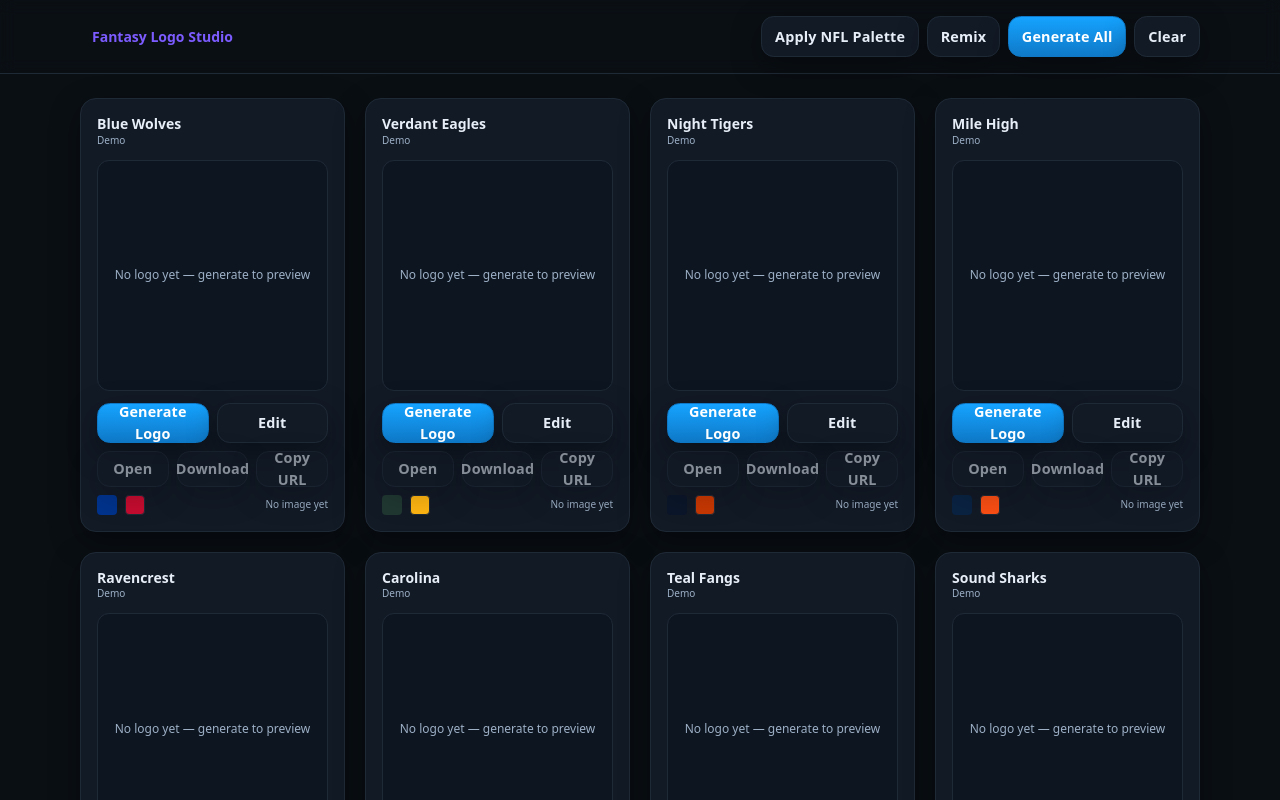
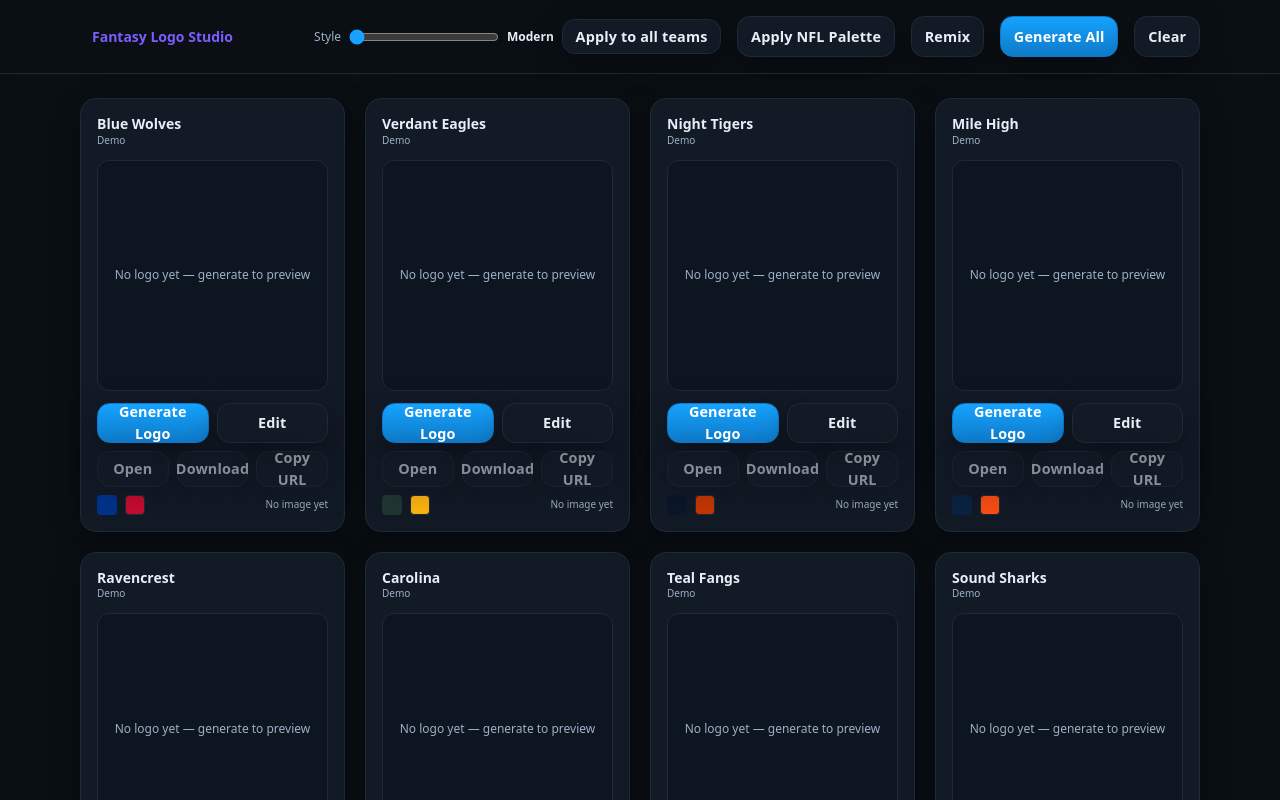
Before and after one commit to nmortimer/NewFantasy2, a Next.js app: page / in a window 1280 px wide. Both pictures are taken after a click on the button "Try Demo League". Shown: the top 800 px of the page. Built offline with nearby package versions, Linux system fonts and the light colour scheme.

Commit message:
Update index.tsx

```diff
--- a/pages/index.tsx
+++ b/pages/index.tsx
@@ -1,4 +1,4 @@
-import { FormEvent, useCallback, useMemo, useState } from 'react';
+import { FormEvent, useCallback, useState } from 'react';
 import TeamCard, { Team } from '../components/TeamCard';
 import Modal from '../components/Modal';
 
@@ -28,6 +28,7 @@ const NFL_PALETTE: Array<{ primary: string; secondary: string; name: string }> =
 ];
 
 const FALLBACK_MASCOTS = ['wolf','bear','eagle','hawk','dragon','knight','viking','pirate','bull','tiger','panther','raven','shark','stallion','bison','ram','fox','gorilla'];
+const STYLE_LABELS = ['Modern', 'Geometric', 'Symmetric', 'Dynamic', 'Retro', 'Rounded'] as const;
 
 function deriveMascot(name: string): string {
   const n = (name || '').toLowerCase();
@@ -75,6 +76,9 @@ export default function HomePage(){
   const [imageModalUrl, setImageModalUrl] = useState<string|null>(null);
   const [samplePreviewUrl, setSamplePreviewUrl] = useState<string|null>(null);
 
+  // NEW: league-wide style knob (applies to initial mapping + can re-apply later)
+  const [leagueStyle, setLeagueStyle] = useState<number>(0);
+
   const applyNFLPalette = useCallback(()=> {
     setTeams(prev => prev.map((t,i)=> {
       const p = NFL_PALETTE[i % NFL_PALETTE.length];
@@ -87,6 +91,10 @@ export default function HomePage(){
       return { ...t, primary: p.primary, secondary: p.secondary };
     }));
   },[]);
+
+  const applyLeagueStyleToAll = useCallback(()=>{
+    setTeams(prev => prev.map(t => ({ ...t, style: leagueStyle })));
+  },[leagueStyle]);
 
   const handleLoadLeague = useCallback(async (e: FormEvent)=>{
     e.preventDefault(); if(!leagueId.trim()) return;
@@ -108,7 +116,7 @@ export default function HomePage(){
           primary: t.primary || base.primary,
           secondary: t.secondary || base.secondary,
           seed: t.seed || Math.floor(Math.random()*10_000)+1,
-          style: 0,
+          style: leagueStyle,       // <- seed teams with the chosen league style
           logoUrl: t.logoUrl || ''
         };
       });
@@ -117,7 +125,7 @@ export default function HomePage(){
       if (typeof window !== 'undefined') window.history.replaceState(null, '', `?${params.toString()}`);
     }catch(err){ console.error(err); alert('Could not load league. Double-check provider/ID (ESPN may require SWID/S2).'); }
     finally{ setLoading(false); }
-  },[provider,leagueId,espnSWID,espnS2]);
+  },[provider,leagueId,espnSWID,espnS2,leagueStyle]);
 
   const updateTeam = useCallback((id:string,patch:Partial<Team>)=>{
     setTeams(prev=>prev.map(t=>t.id===id?{...t,...patch}:t));
@@ -160,11 +168,11 @@ export default function HomePage(){
       primary: s.primary,
       secondary: s.secondary,
       seed: s.seed,
-      style: 0,
+      style: leagueStyle,
       logoUrl: ''
     }));
     setTeams(demo);
-  }, []);
+  }, [leagueStyle]);
 
   /** ---------- EMPTY (marketing) STATE ---------- **/
   if (!teams.length) {
@@ -179,9 +187,35 @@ export default function HomePage(){
 
         <main className="mx-auto max-w-6xl px-4">
           {/* Hero */}
-          <section className="py-12 md:py-16 text-center">
+          <section className="py-10 md:py-14 text-center">
             <h1 className="text-3xl md:text-4xl font-extrabold">Instant, professional NFL-style logos for your fantasy league</h1>
-            <p className="mt-3 text-[var(--muted)] max-w-2xl mx-auto">Paste your league, pick colors, and generate bold, text-free emblems your whole league can download and share.</p>
+            <p className="mt-3 text-[var(--muted)] max-w-2xl mx-auto">Pick a style for your league, load your teams, and generate bold text-free emblems with your colors.</p>
+
+            {/* League-wide Style knob */}
+            <div className="mt-6 panel inline-block text-left">
+              <div className="flex items-center justify-between gap-6">
+                <div>
+                  <div className="text-xs text-[var(--muted)]">League Style</div>
+                  <div className="text-sm font-semibold">{STYLE_LABELS[leagueStyle]}</div>
+                </div>
+                <div className="min-w-[220px]">
+                  <input
+                    type="range"
+                    min={0}
+                    max={5}
+                    step={1}
+                    value={leagueStyle}
+                    onChange={(e)=>setLeagueStyle(parseInt(e.target.value,10))}
+                    className="w-full accent-[var(--accent)]"
+                  />
+                  <div className="grid grid-cols-6 text-[10px] text-[var(--muted)] mt-1">
+                    {STYLE_LABELS.map((l, i) => (
+                      <div key={l} className={`text-center ${i === leagueStyle ? 'text-[var(--text)] font-semibold' : ''}`}>{l}</div>
+                    ))}
+                  </div>
+                </div>
+              </div>
+            </div>
 
             <form onSubmit={handleLoadLeague} className="mt-6 flex flex-wrap items-center justify-center gap-2">
               <select value={provider} onChange={(e)=>setProvider(e.target.value as Provider)} className="input text-sm w-[130px]" aria-label="Provider">
@@ -203,9 +237,9 @@ export default function HomePage(){
             {/* Steps */}
             <div className="mt-6 grid grid-cols-1 sm:grid-cols-3 gap-3 text-left">
               {[
-                { t:'Choose provider', d:'Sleeper, MFL, or ESPN (cookies for ESPN).' },
-                { t:'Fetch teams', d:'We map names → mascots and set a clean palette.' },
-                { t:'Generate logos', d:'AI images with a locked palette and no text.' },
+                { t:'Choose a style', d:'Set a league-wide Style Flavor so teams look cohesive.' },
+                { t:'Load your league', d:'Sleeper, MFL, or ESPN (cookies for ESPN).' },
+                { t:'Generate logos', d:'Palette-locked, text-free, professional vector look.' },
               ].map((s,i)=>(
                 <div key={i} className="panel">
                   <div className="text-sm font-semibold">{i+1}. {s.t}</div>
@@ -266,7 +300,24 @@ export default function HomePage(){
       <header className="border-b border-[var(--border)] bg-[var(--panel)]/70 backdrop-blur">
         <div className="mx-auto max-w-6xl px-4 py-4 flex items-center justify-between gap-3">
           <div className="rounded-xl bg-[var(--accent2)]/15 px-3 py-2 text-sm font-extrabold text-[var(--accent2)]">Fantasy Logo Studio</div>
-          <div className="flex gap-2">
+          <div className="flex items-center gap-4">
+            {/* League style knob visible even after load */}
+            <div className="hidden md:flex items-center gap-2">
+              <span className="text-xs text-[var(--muted)]">Style</span>
+              <input
+                type="range"
+                min={0}
+                max={5}
+                step={1}
+                value={leagueStyle}
+                onChange={(e)=>setLeagueStyle(parseInt(e.target.value,10))}
+                className="w-[150px] accent-[var(--accent)]"
+                aria-label="League Style"
+              />
+              <span className="text-xs font-semibold">{STYLE_LABELS[leagueStyle]}</span>
+              <button className="btn text-xs" onClick={applyLeagueStyleToAll}>Apply to all teams</button>
+            </div>
+
             <button onClick={applyNFLPalette} className="btn">Apply NFL Palette</button>
             <button onClick={remixPalette} className="btn">Remix</button>
             <button onClick={generateAll} className="btn btn-primary">Generate All</button>
```
